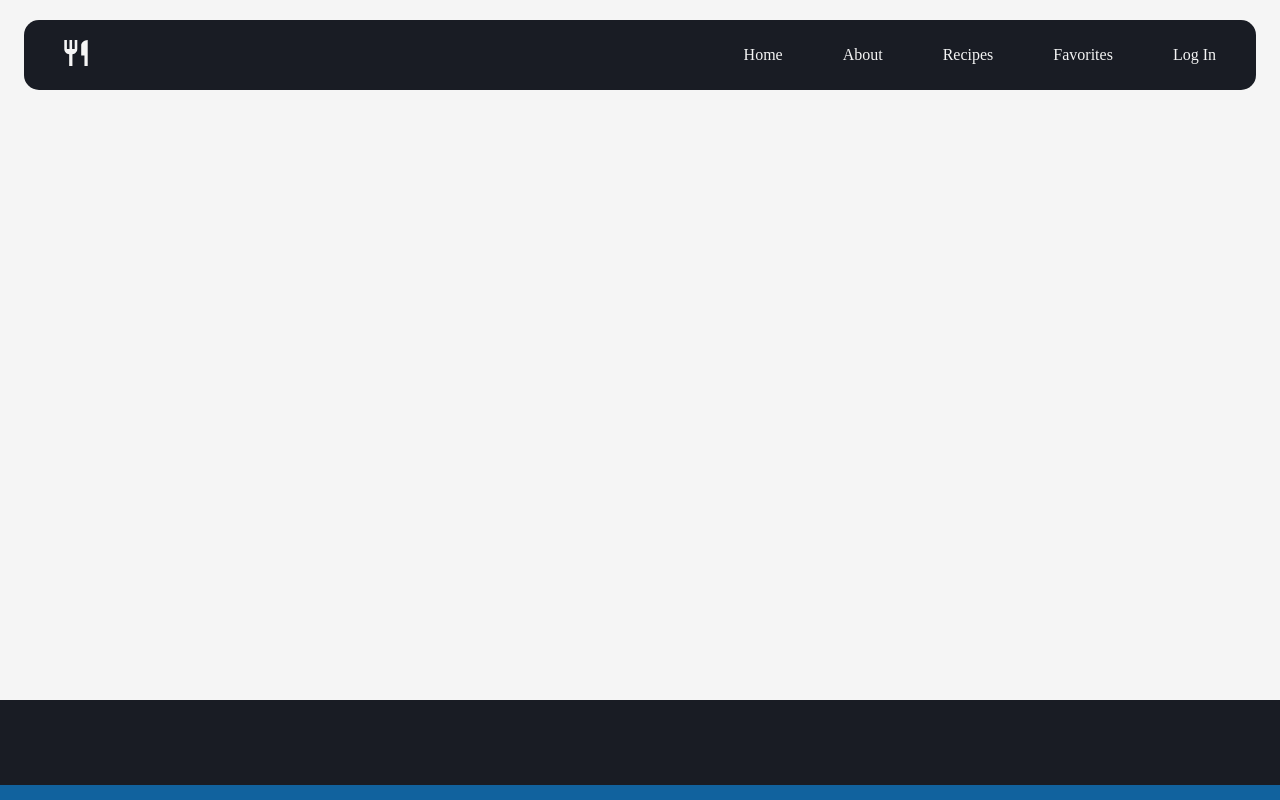
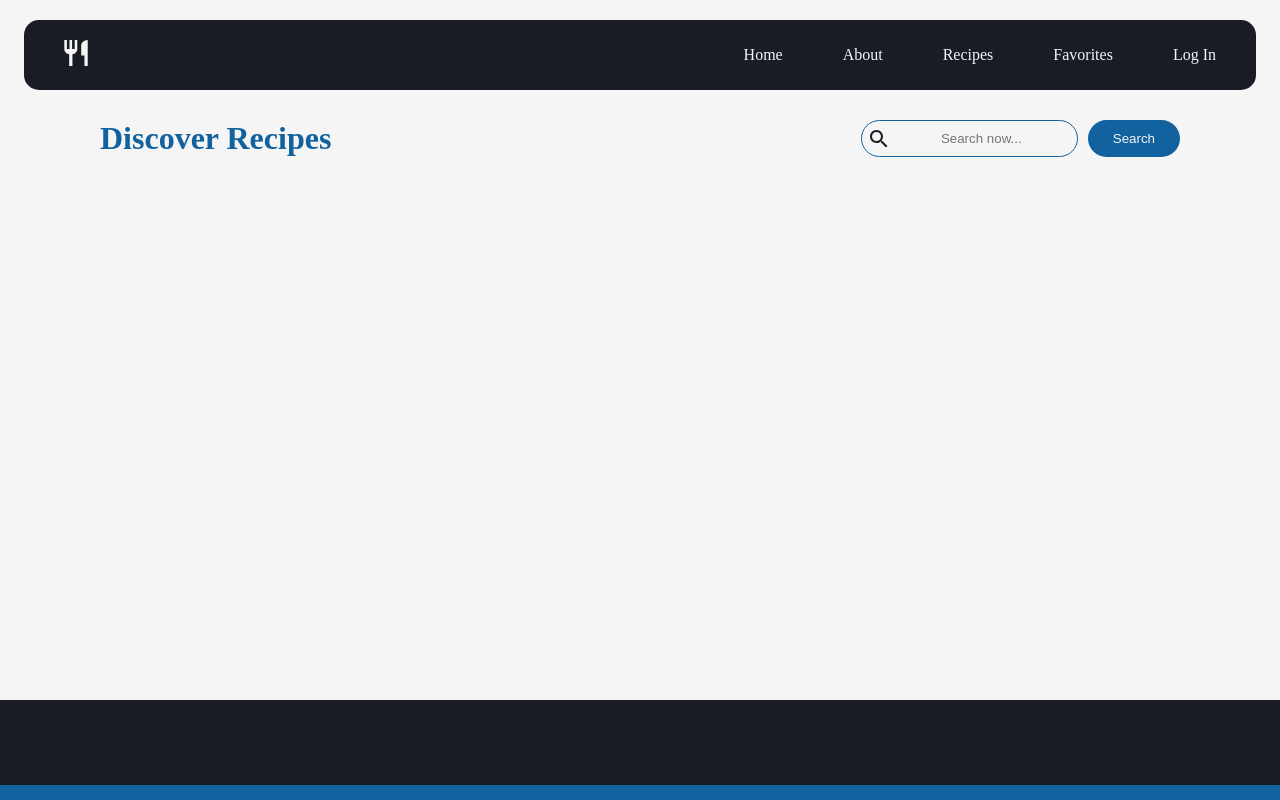
Before and after one commit to santiagobenedetti/recipe-guide, a React (Create React App) app: page /recipes in a window 1280 px wide. Built offline with nearby package versions, Linux system fonts and the light colour scheme.

Commit message:
added recipes page

```diff
--- a/src/client/App.js
+++ b/src/client/App.js
@@ -1,7 +1,12 @@
 import {BrowserRouter as Router, Route} from 'react-router-dom';
-import {NavBar, LandingPage, Footer} from "./components/index.js";
 import React from "react";
 import './vars.css';
+import {
+  NavBar,
+  LandingPage,
+  Footer,
+  Recipes
+} from "./components/index.js";
 
 function App() {
   return (
@@ -9,6 +14,7 @@ function App() {
         <div id='app'>
           <Route path='/' component={NavBar}/>
           <Route exact path='/' component={LandingPage}/>
+          <Route exact path='/recipes' component={Recipes} />
           <Route path='/' component={Footer}/>
         </div>
       </Router>
--- a/src/client/components/Landing/Landing.module.css
+++ b/src/client/components/Landing/Landing.module.css
@@ -48,17 +48,18 @@
 }
 
 .create {
-    background: var(--lapiz);
+    background: linear-gradient(45deg, var(--lapiz), var(--black));
+    background-size: 200%;
     color: var(--white);
     border-radius: 5px;
     padding: 15px 50px;
     margin-top: 80px;
     margin-inline: 30% auto;
     cursor: pointer;
+    transition: background 750ms ease;
 }
 .create:hover {
-    opacity: 0.9;
-    transition: background 100ms ease;
+    background-position: 100%;
 }
 
 .image {
--- /dev/null
+++ b/src/client/components/Recipes/RecipeTile.js
@@ -0,0 +1,11 @@
+import React from "react";
+import s from "./Recipes.module.css"
+
+export default function RecipeTile(props) {
+  return(
+      <div className={s.recipeTile}>
+        <img src={props.img} alt='food'/>
+        <div>{props.title}</div>
+      </div>
+  )
+}
--- /dev/null
+++ b/src/client/components/Recipes/Recipes.js
@@ -0,0 +1,26 @@
+import React from "react";
+import * as Icons from "@material-ui/icons";
+import s from "./Recipes.module.css"
+import RecipeTile from "./RecipeTile";
+
+export default function Recipes(props) {
+  return(
+      <React.Fragment>
+        <div className={s.header}>
+          <h1>Discover Recipes</h1>
+          <div className={s.searchBar}>
+            <div>
+              <Icons.Search />
+              <input type='text' placeholder='Search now...'/>
+            </div>
+            <button>Search</button>
+          </div>
+        </div>
+        {/*<div className={s.recipeContainer}>*/}
+        {/*  {*/}
+        {/*    props.recipes.forEach(recipe => <RecipeTile title={recipe.title} id={recipe.id} img={recipe.image}/>)*/}
+        {/*  }*/}
+        {/*</div>*/}
+      </React.Fragment>
+  )
+}
--- /dev/null
+++ b/src/client/components/Recipes/Recipes.module.css
@@ -0,0 +1,42 @@
+@import "../../vars.css";
+
+.header {
+    display: flex;
+    margin: 30px 100px;
+    justify-content: space-between;
+
+}
+.header h1 {
+    margin: 0;
+}
+
+.searchBar {
+    display: flex;
+    gap: 10px;
+}
+
+.searchBar button {
+    border: none;
+    background: var(--lapiz);
+    color: var(--white);
+    border-radius: 25px;
+    padding-inline: 25px;
+    cursor: pointer;
+}
+
+.searchBar div {
+    display: flex;
+    justify-content: center;
+    align-items: center;
+    border: 1px solid var(--lapiz);
+    border-radius: 25px;
+    padding: 5px;
+}
+.searchBar div input {
+    border: none;
+    text-align: center;
+    background: var(--white);
+}
+.searchBar div input:focus {
+    border: none;
+}
--- a/src/client/components/index.js
+++ b/src/client/components/index.js
@@ -1,3 +1,4 @@
 export {default as NavBar} from "./NavBar/NavBar";
 export {default as LandingPage} from "./Landing/LandingPage"
 export {default as Footer} from "./Footer/Footer"
+export {default as Recipes} from "./Recipes/Recipes"
--- a/src/client/vars.css
+++ b/src/client/vars.css
@@ -19,3 +19,8 @@ body {
 h1, h2, h3, h4, h5 {
     color: var(--lapiz);
 }
+
+input:focus, textarea:focus, select:focus{
+    outline: none;
+    text-align: left !important;
+}
```
